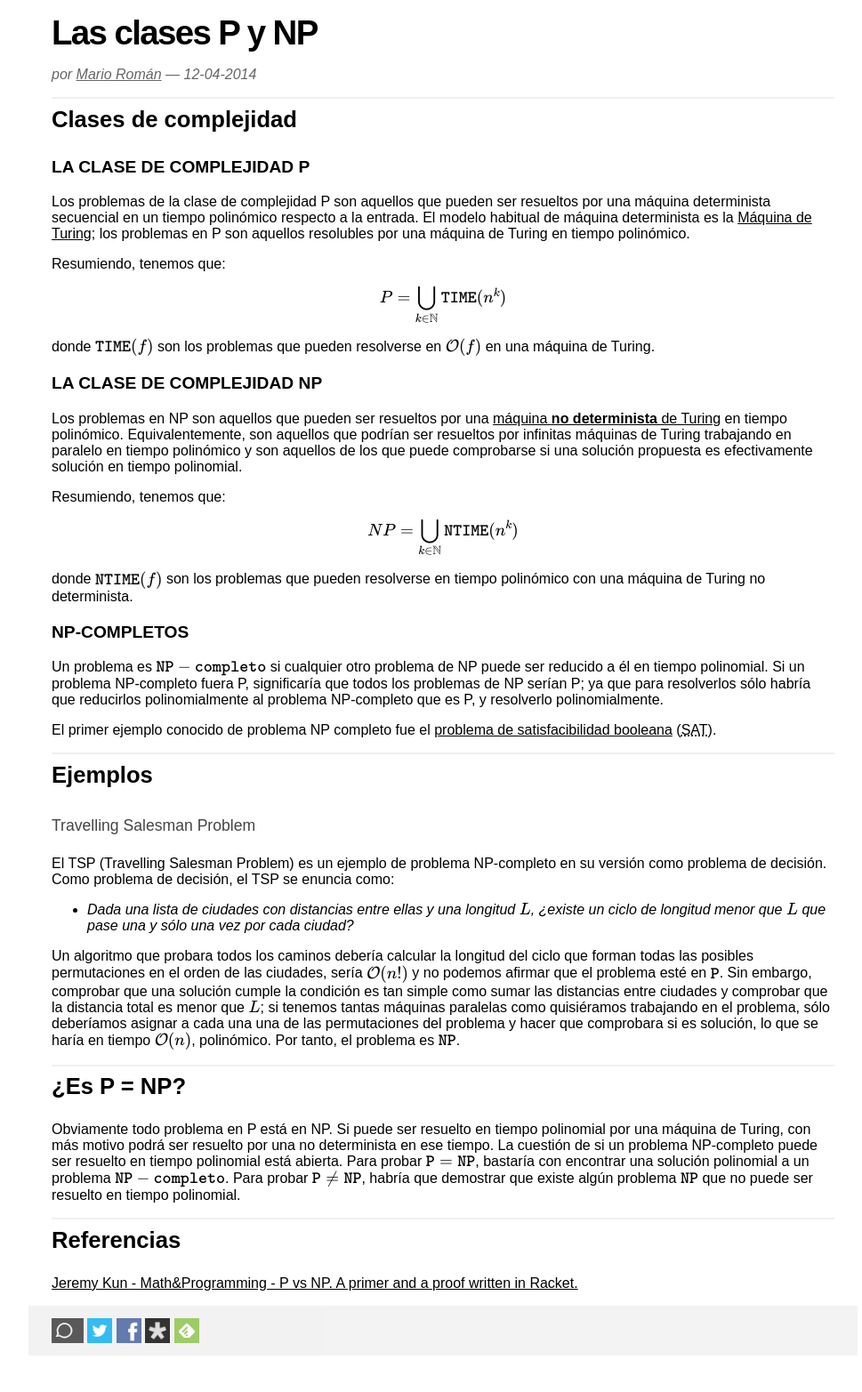
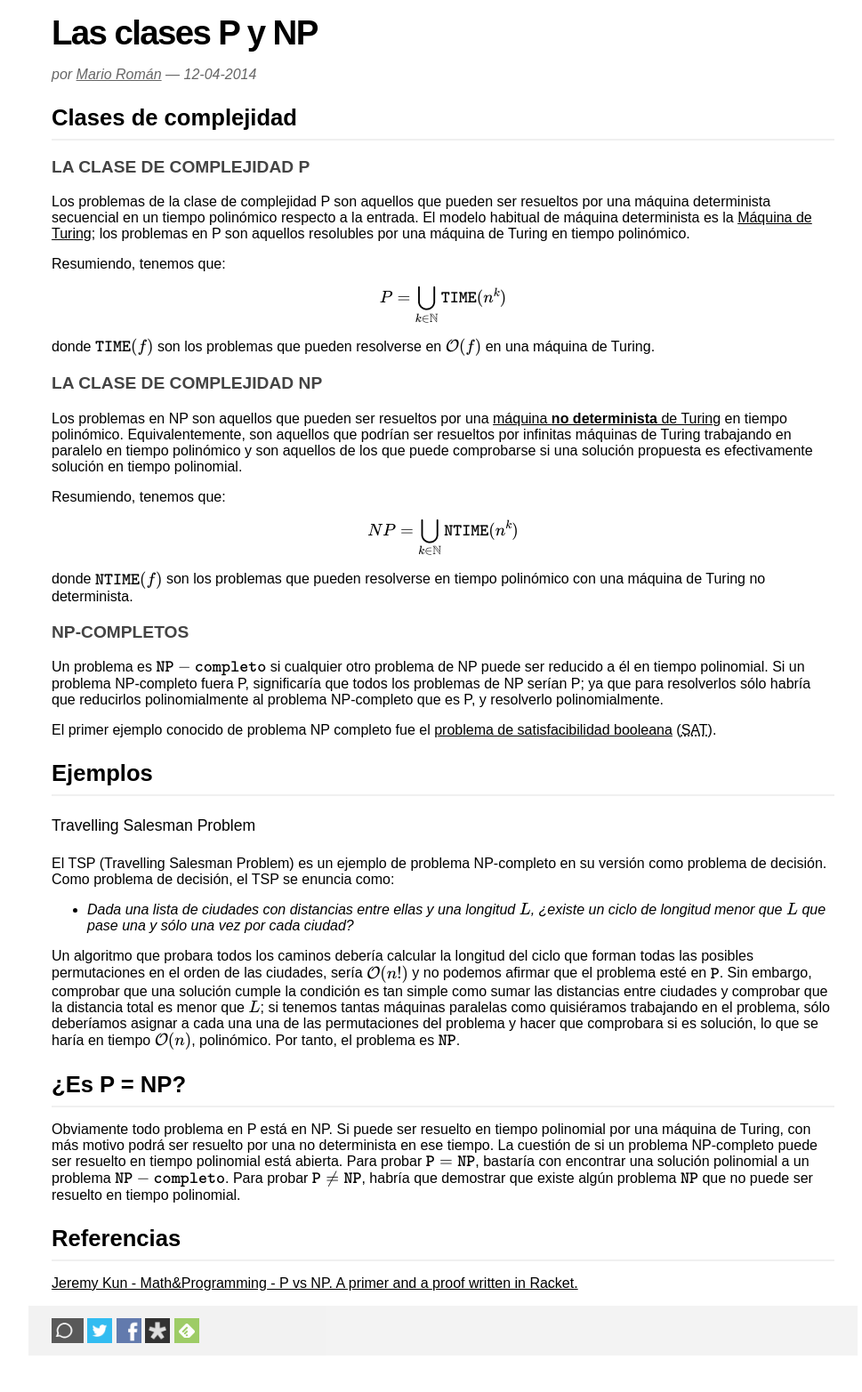
Before and after one commit to libreim/blog, a Jekyll site: the page built from _posts/2014-4-12-p-np.md, in a window 1280 px wide. Shown: the part 100-1665 px from the top of the page at 89% size, without its empty margins (142-1111 px from the left). Built offline with Jekyll 4.4.1, drawn with Linux system fonts in a browser that asks for light colours; formulas are drawn with MathJax 3; comment, search, counter and statistics services are not loaded; grey boxes are pictures that could not be loaded.

Commit message:
Even more heading fixes

```diff
--- a/css/default.css
+++ b/css/default.css
@@ -63,7 +63,7 @@ h1, h2 {
 
 h2 {
     padding: 1% 0px;
-    border-top: 2px solid #F0F0F0;
+    border-bottom: 2px solid #F0F0F0;
     font-size: 160%;
 }
 
@@ -74,11 +74,11 @@ ul h2 {
 h3 {
 	text-transform: uppercase;
 	font-size: 120%;
+	color: #444;
 }
 
 h4 {
 	font-size: 110%;
-	color: #444;
 	font-weight: normal;
 }
 
```
